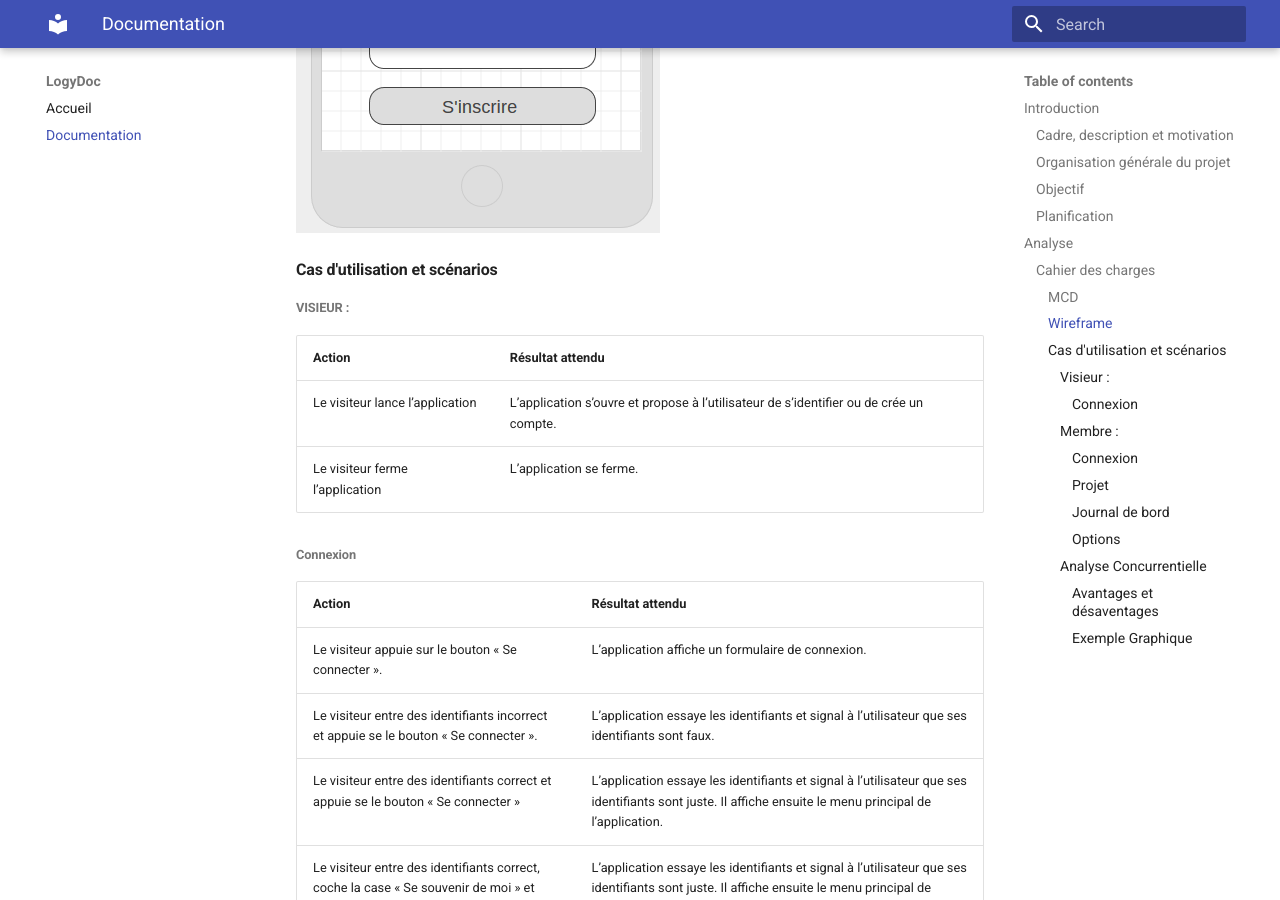
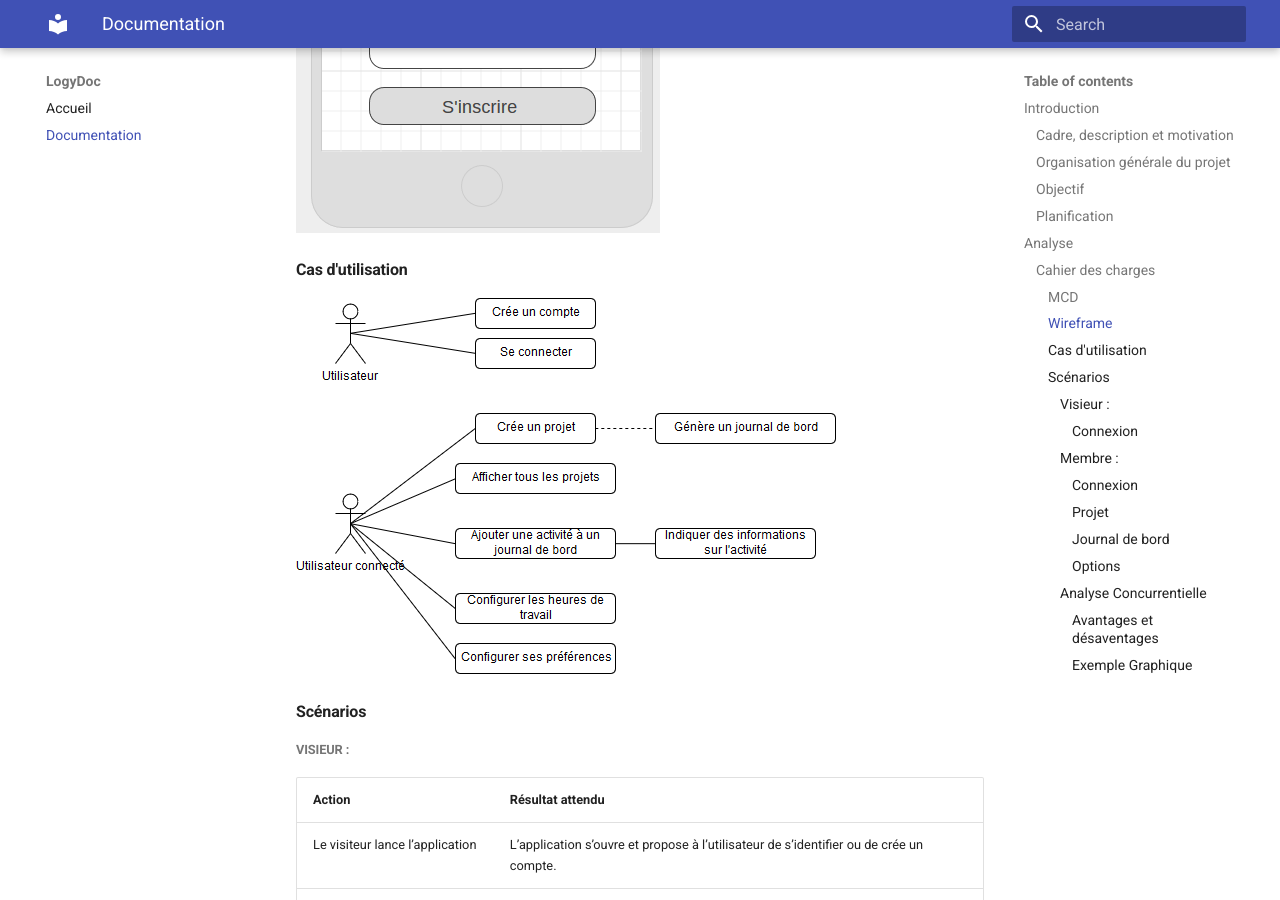
Before and after one commit to LogyTeam/Logy, an MkDocs documentation site: the page built from Docs/LogyDoc/docs/documentation.md, in a window 1280 px wide and 900 px high, scrolled down 2786 px. Built offline with MkDocs 1.6.1 and Material for MkDocs 9.7.7, drawn with Linux system fonts in a browser that asks for light colours.

Commit message:
Ajout des cas d'utilisation dans la documentation

```diff
--- a/Docs/LogyDoc/docs/documentation.md
+++ b/Docs/LogyDoc/docs/documentation.md
@@ -44,7 +44,10 @@ L’organisation du projet sera principalement basée sur une méthode agile à
 ![account_logon](./images/wireframes/account_logon.png)
 ![account_inscription](./images/wireframes/account_inscription.png)
 
-#### Cas d'utilisation et scénarios
+#### Cas d'utilisation
+![usecases](./images/UseCase.png)
+
+#### Scénarios
 
 ##### Visieur :
 
```
Also changed, not shown: Docs/UseCase.xml (added, +1 -0 lines), Docs/LogyDoc/docs/images/UseCase.png (added).
